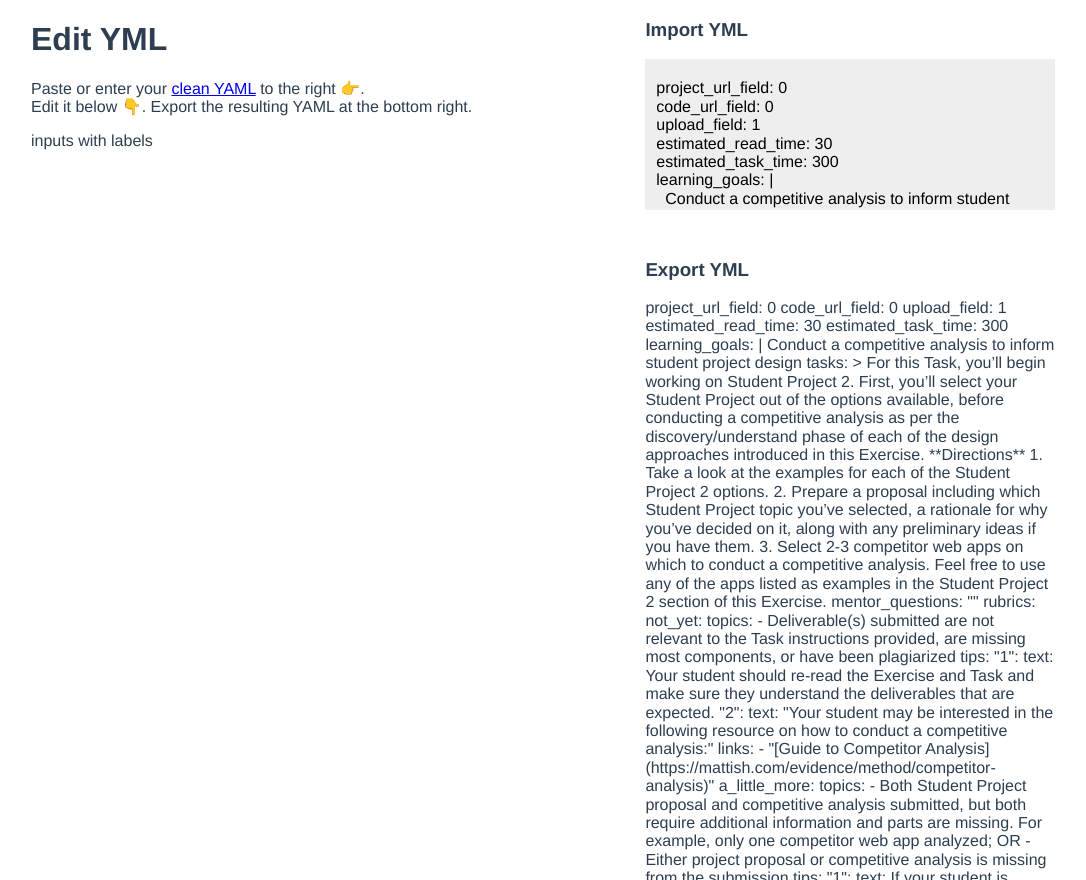
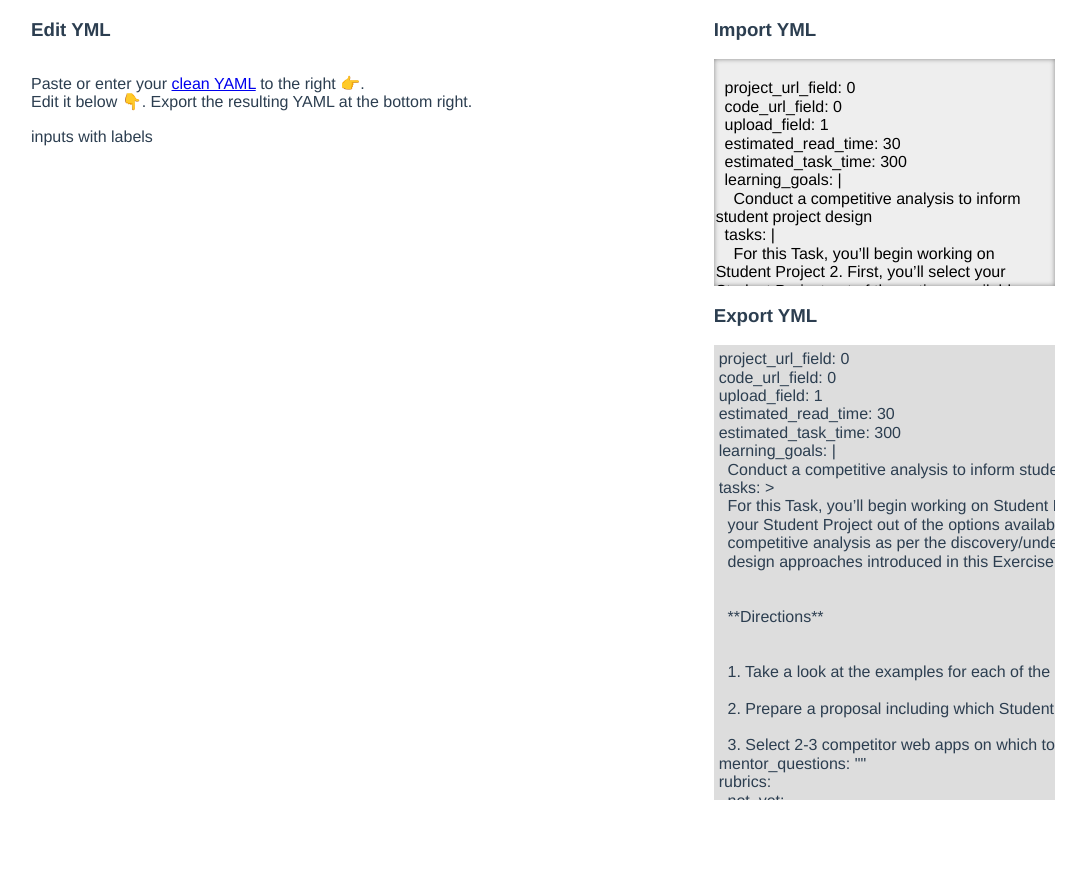
Before and after one commit to samlawski/yedit, a Vue app: page /#/ in a window 1280 px wide. Shown: the whole page, without its empty margins (97-1183 px from the left). After the commit the page ends 800 px from the top, so only its background shows below. Built offline with nearby package versions, Linux system fonts and the light colour scheme.

Commit message:
more layout adjustments

```diff
--- a/src/components/ImportForm.vue
+++ b/src/components/ImportForm.vue
@@ -1,11 +1,19 @@
 <template>
   <div class="wrapper">
+
+    <div class="import__label">
+      <h3>Import YML</h3>
+    </div>
+
     <div class="import">
-      <h3>Import YML</h3>
       <textarea name="name" rows="8" v-model="importStr"></textarea>
     </div>
+
+    <div class="editor__label">
+      <h3>Edit YML</h3>
+    </div>
+
     <div class="editor">
-      <h1>Edit YML</h1>
       <p>
         Paste or enter your <a href="http://www.yamllint.com/" target="_blank">clean YAML</a> to the right 👉.<br>
         Edit it below 👇. Export the resulting YAML at the bottom right.
@@ -14,9 +22,13 @@
         {{ editForm() }}
       </div>
     </div>
+
+    <div class="expor__label">
+      <h3>Export YML</h3>
+    </div>
+
     <div class="export">
-      <h3>Export YML</h3>
-      <div class="export__content">{{ exportStr }}</div>
+      <pre class="export__content">{{exportStr}}</pre>
     </div>
   </div>
 </template>
@@ -141,18 +153,19 @@
           links:
             - "[Memory Recognition and Recall in User Interfaces](https://www.nngroup.com/articles/recognition-and-recall/)"
   `}
-
 </script>
 
 <style lang="scss">
   .wrapper {
-    height: 100vh;
+    max-height: 100vh;
 
     display: grid;
-    grid-template-columns: 60% 40%;
-    grid-template-rows: 30% 80%;
+    grid-template-columns: 2fr 1fr;
+    grid-template-rows: auto 4fr auto 8fr;
     grid-template-areas:
+      'editor__label import__label'
       'editor import'
+      'editor export__label'
       'editor export';
 
     & > * { overflow: scroll; }
@@ -162,21 +175,34 @@
     }
   }
 
-  .editor {
-    grid-area: editor;
-  }
+  .editor__label { grid-area: editor__label; }
+  .editor { grid-area: editor; }
+  .import__label { grid-area: import__label; }
   .import {
     grid-area: import;
 
     textarea {
+      height: 100%;
       width: 100%;
       background-color: #eee;
       border: none;
       resize: none;
       outline: none;
+
+      box-shadow: inset 0 0 5px #888;
     }
   }
+  .export__label { grid-area: export__label; }
   .export {
     grid-area: export;
+
+    pre {
+      margin: 0;
+      font-family: inherit;
+      background-color: #ddd;
+
+      overflow: auto;
+      padding: 5px;
+    }
   }
 </style>
```
